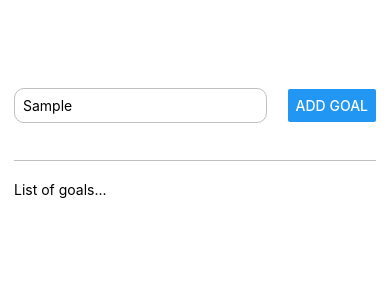
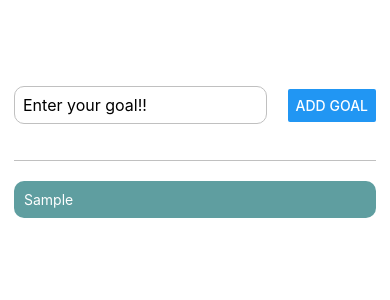
Before and after one commit to Jaseela99/reactnative-course, a React Native app: screen / in a window 390 px wide. Both pictures are taken after typing "Sample" into the empty fields and a click on the button "ADD GOAL". Shown: the top 300 px of the page. Built offline with nearby package versions, Linux system fonts and the light colour scheme.

Commit message:
added states and event handlers

```diff
--- a/App.js
+++ b/App.js
@@ -1,14 +1,27 @@
-import { Button, StyleSheet, Text, View ,TextInput} from 'react-native';
-
+import { Button, StyleSheet, Text, View ,TextInput, ScrollView} from 'react-native';
+import React,{useState} from "react"
 export default function App() {
+  const[inputText,setInputText]=useState("")
+  const[goals,setGoals]=useState([])
+  const goalInputHandler=(inputText)=>{
+   setInputText(inputText)
+  }
+  const addGoalHandler=()=>{
+   setGoals((prev)=>[...prev,inputText])
+   setInputText("")
+  }
   return (
     <View style={styles.appContainer}>
      <View style={styles.inputContainer}>
-      <TextInput placeholder="Enter your goal!!" style={styles.input}/>
-      <Button title="add goal"/>
+      <TextInput placeholder="Enter your goal!!" value={inputText} style={styles.input} onChangeText={goalInputHandler}/>
+      <Button title="add goal" onPress={addGoalHandler}/>
      </View>
      <View style={styles.listContainer}>
-      <Text>List of goals...</Text>
+      {goals.map((goal,idx)=>
+      <View style={styles.goalContainer} key={idx}>
+      <Text style={styles.goalText} >{goal}</Text>
+      </View>
+      )}
      </View>
     </View>
   );
@@ -34,10 +47,23 @@ const styles = StyleSheet.create({
   width:'70%',
   marginRight:10,
   padding:8,
-  borderRadius:10
+  borderRadius:10,
+  fontSize:16
   },
   listContainer:{
     flex:6,
     marginTop:20
+  },
+  goalContainer:{
+  backgroundColor:"#5f9ea0",
+  padding:10,
+  marginBottom:10,
+  borderRadius:10,
+  fontSize:16
+
+},
+goalText:{
+    color:"#ffffff",
+
   }
 });
```
